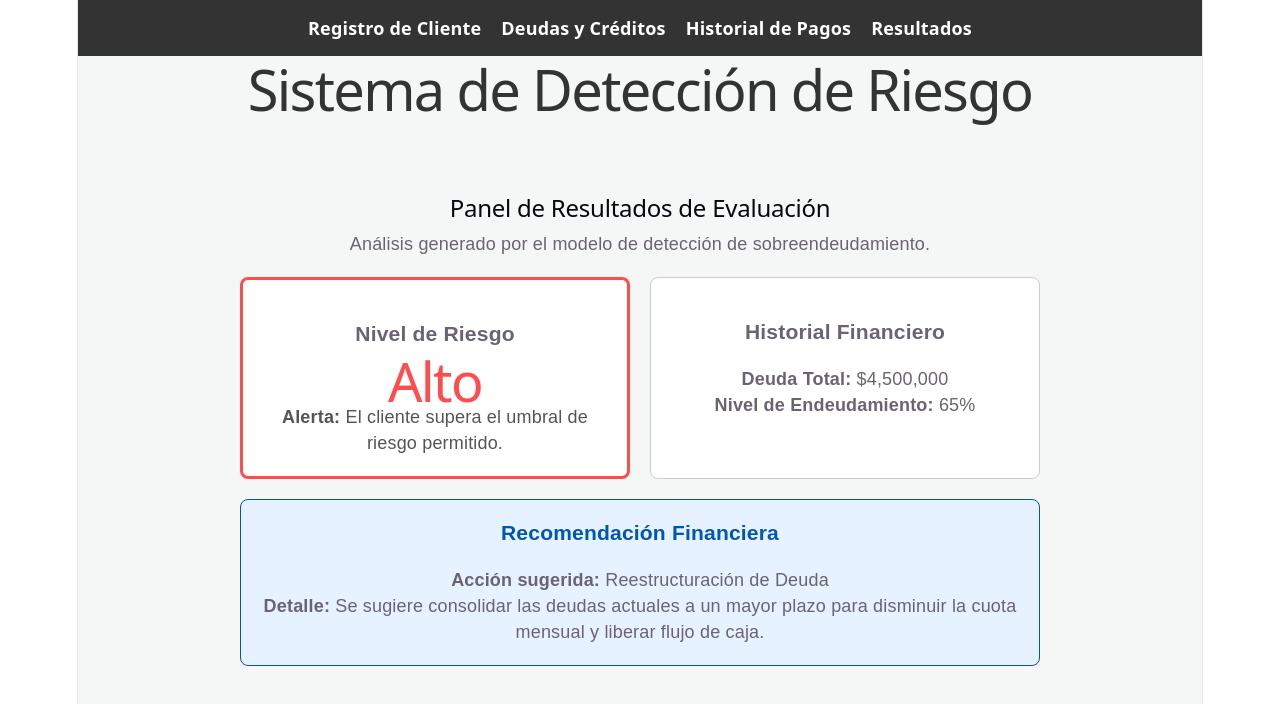
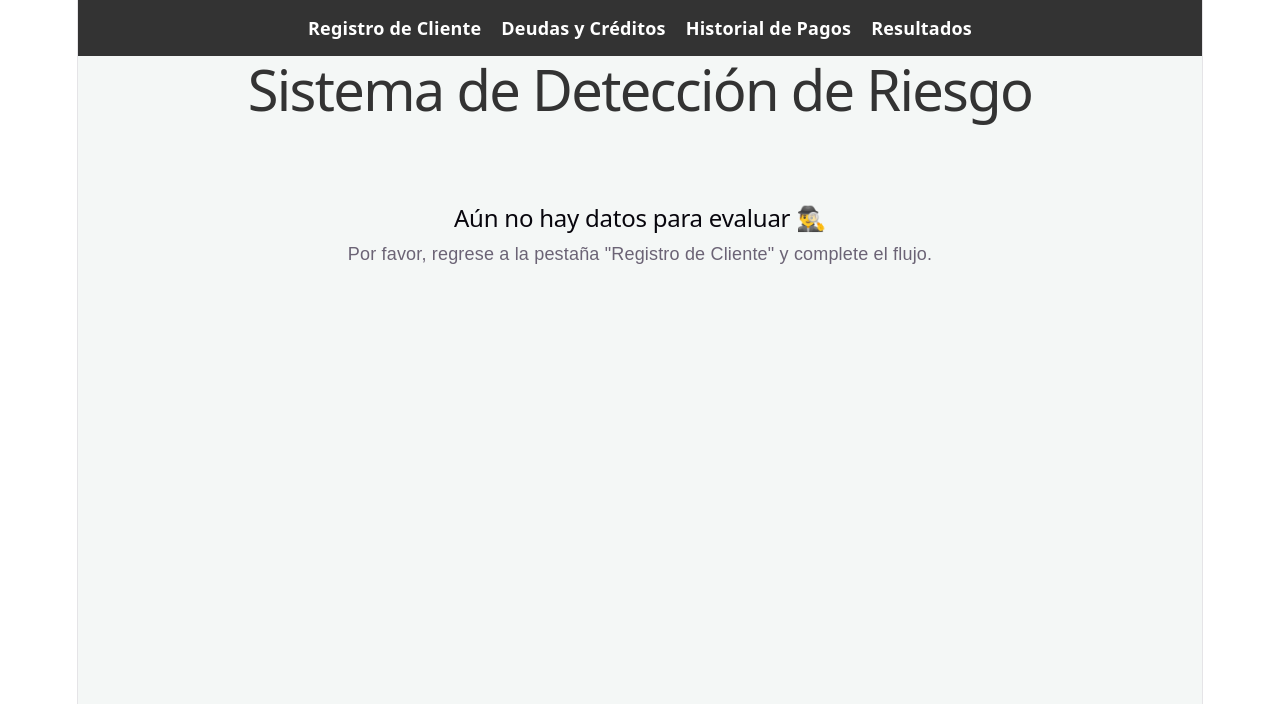
Before and after one commit to criss132/deteccion_sobreendeudamiento, a React (Vite) app: page /dashboard in a window 1280 px wide. Shown: the top 704 px of the page. Built offline with nearby package versions, Linux system fonts and the light colour scheme.

Commit message:
Detallesv

```diff
--- a/src/components/Dashboard.jsx
+++ b/src/components/Dashboard.jsx
@@ -1,43 +1,79 @@
-function Dashboard() {
-  const resultadoEvaluacion = {
-    nivelRiesgo: 'Alto',
-    deudaTotal: 4500000,
-    porcentajeEndeudamiento: 65,
-    alerta: 'El cliente supera el umbral de riesgo permitido.',
-    recomendacion: {
-      tipoAccion: 'Reestructuración de Deuda',
-      mensaje: 'Se sugiere consolidar las deudas actuales a un mayor plazo para disminuir la cuota mensual y liberar flujo de caja.'
-    }
-  };
+function Dashboard({ datosCliente, listaCreditos, historialPagos }) {
 
-  const colorRiesgo = resultadoEvaluacion.nivelRiesgo === 'Alto' ? '#ff4d4d' :
-                      resultadoEvaluacion.nivelRiesgo === 'Medio' ? '#ffcc00' : '#4caf50';
+  // 1. Si la persona entró directo al Dashboard sin llenar sus datos, le avisamos:
+  if (!datosCliente || !datosCliente.nombre) {
+    return (
+      <div style={{ textAlign: 'center', marginTop: '50px', fontFamily: 'sans-serif' }}>
+        <h2>Aún no hay datos para evaluar 🕵️‍♂️</h2>
+        <p>Por favor, regrese a la pestaña "Registro de Cliente" y complete el flujo.</p>
+      </div>
+    );
+  }
+
+  // 2. Cálculos matemáticos básicos con la información real
+  const ingresos = parseFloat(datosCliente.ingresosM) || 0;
+
+  // Sumamos el monto de todos los créditos
+  const deudaTotal = listaCreditos.reduce((total, credito) => total + parseFloat(credito.monto || 0), 0);
+
+  // Sumamos la cuota mensual de todos los créditos
+  const cuotaTotalMensual = listaCreditos.reduce((total, credito) => total + parseFloat(credito.cuotaMensual || 0), 0);
+
+  // Calculamos qué porcentaje del sueldo se va en pagar deudas
+  let porcentajeEndeudamiento = 0;
+  if (ingresos > 0) {
+    porcentajeEndeudamiento = ((cuotaTotalMensual / ingresos) * 100).toFixed(1);
+  }
+
+  // 3. Simulador de Riesgo Preliminar (Mientras conectan la IA del Backend)
+  let nivelRiesgo = 'Bajo';
+  let alerta = 'El cliente tiene un nivel de deuda manejable.';
+
+  if (porcentajeEndeudamiento > 60) {
+    nivelRiesgo = 'Alto';
+    alerta = 'Crítico: El cliente compromete más del 60% de sus ingresos en cuotas.';
+  } else if (porcentajeEndeudamiento > 40) {
+    nivelRiesgo = 'Medio';
+    alerta = 'Precaución: Nivel de endeudamiento considerable.';
+  }
+
+  const colorRiesgo = nivelRiesgo === 'Alto' ? '#ff4d4d' : nivelRiesgo === 'Medio' ? '#ffcc00' : '#4caf50';
 
   return (
     <div style={{ maxWidth: '800px', margin: '20px auto', padding: '20px', fontFamily: 'sans-serif' }}>
       <h2>Panel de Resultados de Evaluación</h2>
-      <p>Análisis generado por el modelo de detección de sobreendeudamiento.</p>
+      <p>Análisis para el cliente: <strong>{datosCliente.nombre}</strong> (CC: {datosCliente.iddocumento})</p>
 
       <div style={{ display: 'grid', gridTemplateColumns: '1fr 1fr', gap: '20px', marginTop: '20px' }}>
 
+        {/* Termómetro de Riesgo */}
         <div style={{ padding: '20px', border: `3px solid ${colorRiesgo}`, borderRadius: '8px', backgroundColor: '#fff', textAlign: 'center' }}>
-          <h3>Nivel de Riesgo</h3>
-          <h1 style={{ color: colorRiesgo, fontSize: '3rem', margin: '10px 0' }}>
-            {resultadoEvaluacion.nivelRiesgo}
-          </h1>
-          <p style={{ color: '#555' }}><strong>Alerta:</strong> {resultadoEvaluacion.alerta}</p>
+          <h3>Nivel de Riesgo (Preliminar)</h3>
+          <h1 style={{ color: colorRiesgo, fontSize: '3rem', margin: '10px 0' }}>{nivelRiesgo}</h1>
+          <p style={{ color: '#555' }}><strong>Alerta:</strong> {alerta}</p>
+          <small style={{ color: '#888' }}>*Cálculo rápido del Frontend</small>
         </div>
 
+        {/* Resumen Financiero */}
         <div style={{ padding: '20px', border: '1px solid #ccc', borderRadius: '8px', backgroundColor: '#fff' }}>
-          <h3>Historial Financiero</h3>
-          <p><strong>Deuda Total:</strong> ${resultadoEvaluacion.deudaTotal.toLocaleString()}</p>
-          <p><strong>Nivel de Endeudamiento:</strong> {resultadoEvaluacion.porcentajeEndeudamiento}%</p>
+          <h3>Resumen Financiero</h3>
+          <p><strong>Ingresos Declarados:</strong> ${ingresos.toLocaleString()}</p>
+          <p><strong>Deuda Total:</strong> ${deudaTotal.toLocaleString()}</p>
+          <p><strong>Cuota Mensual Total:</strong> ${cuotaTotalMensual.toLocaleString()}</p>
+          <p><strong>Nivel de Endeudamiento:</strong> {porcentajeEndeudamiento}%</p>
         </div>
 
+        {/* El Paquete de Datos para el Backend */}
         <div style={{ gridColumn: '1 / span 2', padding: '20px', border: '1px solid #0056b3', borderRadius: '8px', backgroundColor: '#e6f2ff' }}>
-          <h3 style={{ color: '#0056b3', marginTop: 0 }}>Recomendación Financiera</h3>
-          <p><strong>Acción sugerida:</strong> {resultadoEvaluacion.recomendacion.tipoAccion}</p>
-          <p><strong>Detalle:</strong> {resultadoEvaluacion.recomendacion.mensaje}</p>
+          <h3 style={{ color: '#0056b3', marginTop: 0 }}>📦 Datos Listos para Enviar a la IA (Backend)</h3>
+          <p>Cuando el backend esté listo, esta es exactamente la información que React le enviará:</p>
+          <pre style={{ backgroundColor: '#fff', padding: '15px', borderRadius: '4px', overflowX: 'auto', border: '1px solid #ccc' }}>
+            {JSON.stringify({
+              cliente: datosCliente,
+              creditos: listaCreditos,
+              pagos: historialPagos
+            }, null, 2)}
+          </pre>
         </div>
 
       </div>
```
